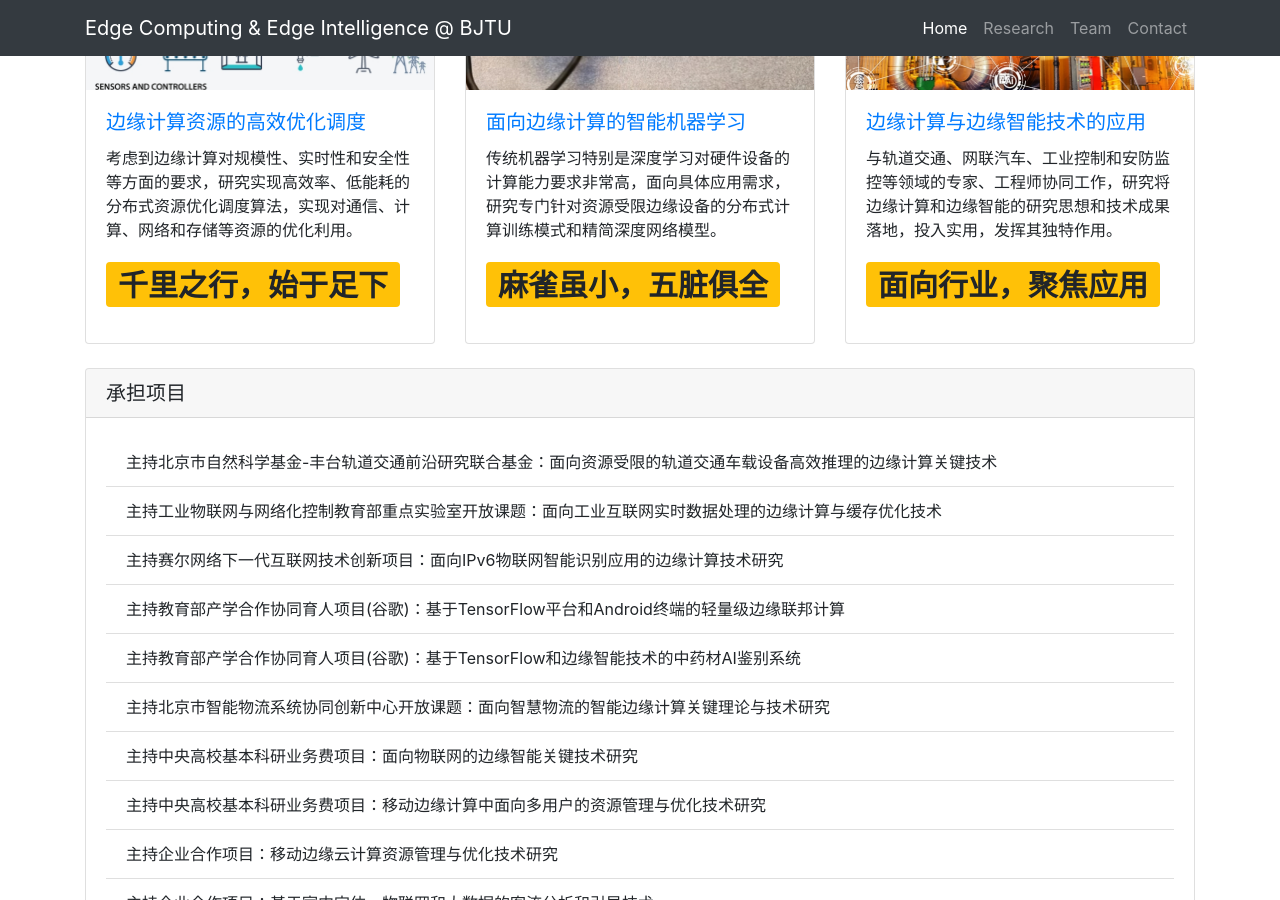
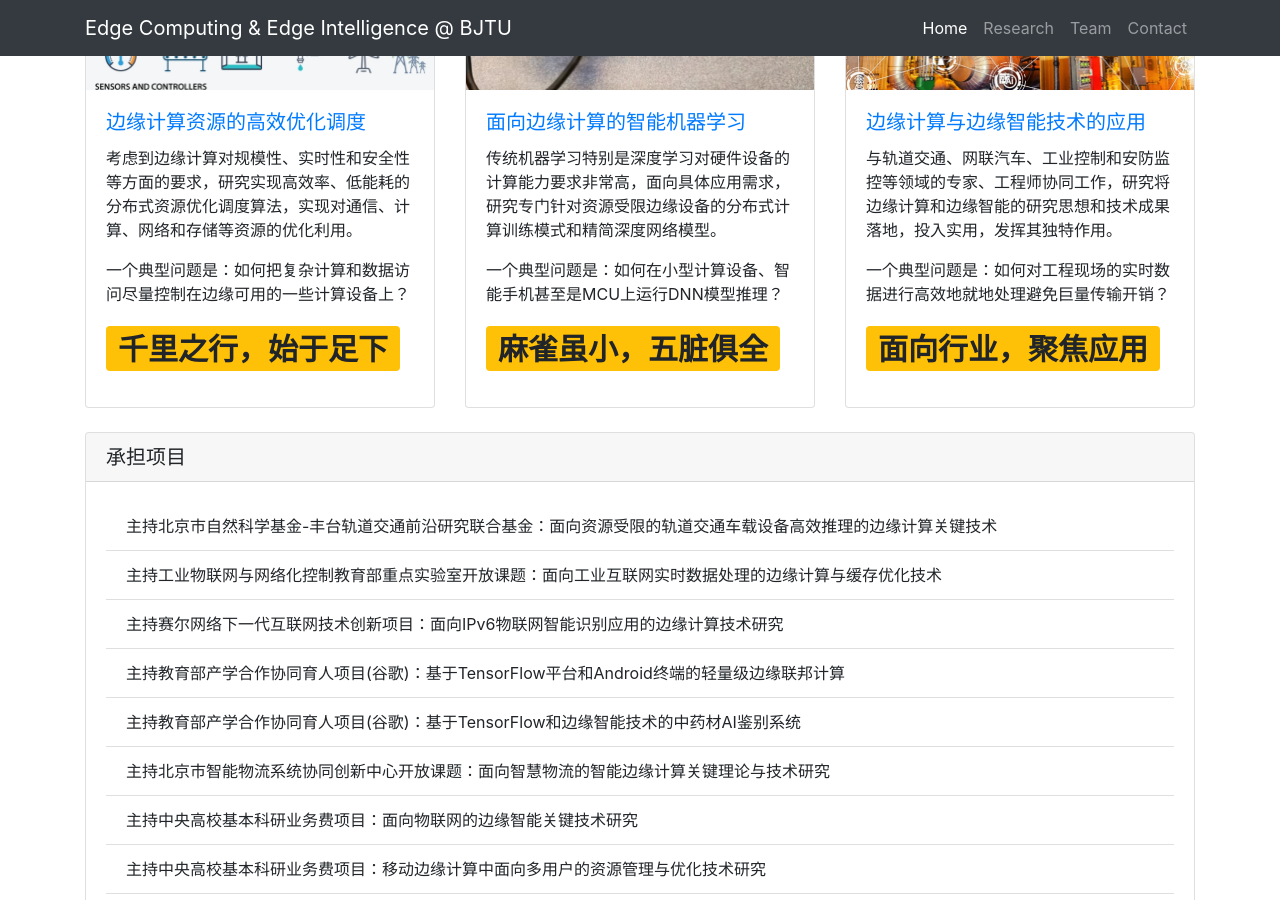
Before and after one commit to fangvv/Homepage, a Jekyll site: the page Edgecomp/index.html, which Jekyll copies as it is, in a window 1280 px wide and 900 px high, scrolled down 715 px. Built offline with Jekyll 4.4.1, drawn with Linux system fonts in a browser that asks for light colours; comment, search, counter and statistics services are not loaded; some of the changed text lies outside the part shown.

Commit message:
add edgecomp some new works

```diff
--- a/Edgecomp/index.html
+++ b/Edgecomp/index.html
@@ -54,6 +54,7 @@
          <div class="card-body">
             <h5 class="card-title"> <a href="#">边缘计算资源的高效优化调度</a> </h5>
             <p class="card-text">考虑到边缘计算对规模性、实时性和安全性等方面的要求，研究实现高效率、低能耗的分布式资源优化调度算法，实现对通信、计算、网络和存储等资源的优化利用。</p>
+            <p class="card-text">一个典型问题是：如何把复杂计算和数据访问尽量控制在边缘可用的一些计算设备上？</p>
             <p><h1><span class="badge badge-warning">千里之行，始于足下</span></h1></p>
         </div>
     </div>
@@ -64,6 +65,7 @@
      <div class="card-body">
         <h5 class="card-title"> <a href="#">面向边缘计算的智能机器学习</a> </h5>
         <p class="card-text">传统机器学习特别是深度学习对硬件设备的计算能力要求非常高，面向具体应用需求，研究专门针对资源受限边缘设备的分布式计算训练模式和精简深度网络模型。</p>
+        <p class="card-text">一个典型问题是：如何在小型计算设备、智能手机甚至是MCU上运行DNN模型推理？</p>
         <p><h1><span class="badge badge-warning">麻雀虽小，五脏俱全</span></h1></p>
     </div>
 </div>
@@ -74,6 +76,7 @@
      <div class="card-body">
         <h5 class="card-title"> <a href="#">边缘计算与边缘智能技术的应用</a> </h5>
         <p class="card-text">与轨道交通、网联汽车、工业控制和安防监控等领域的专家、工程师协同工作，研究将边缘计算和边缘智能的研究思想和技术成果落地，投入实用，发挥其独特作用。</p>
+        <p class="card-text">一个典型问题是：如何对工程现场的实时数据进行高效地就地处理避免巨量传输开销？</p>
         <p><h1><span class="badge badge-warning">面向行业，聚焦应用</span></h1></p>
     </div>
 </div>
@@ -155,6 +158,8 @@
       <li class="list-group-item">2019.12 CyberDI 2019国际会议 本科生陈昊崴作学术报告</li>
       <li class="list-group-item">2020.01 北京信息基础设施建设股份有限公司 技术汇报与交流</li>
       <li class="list-group-item">2020.09 课题组参与研制的边缘高精度融合定位装置通过验收</li>
+      <li class="list-group-item">2020.11 与北京YuQin开展边缘侧融合定位、边缘容器云平台两项技术的合作研发</li>
+      <li class="list-group-item">2020.12 HPCC 2020国际会议 毕业生薛峰作学术报告</li>
   </ul>
   </div>
 </div>
```
